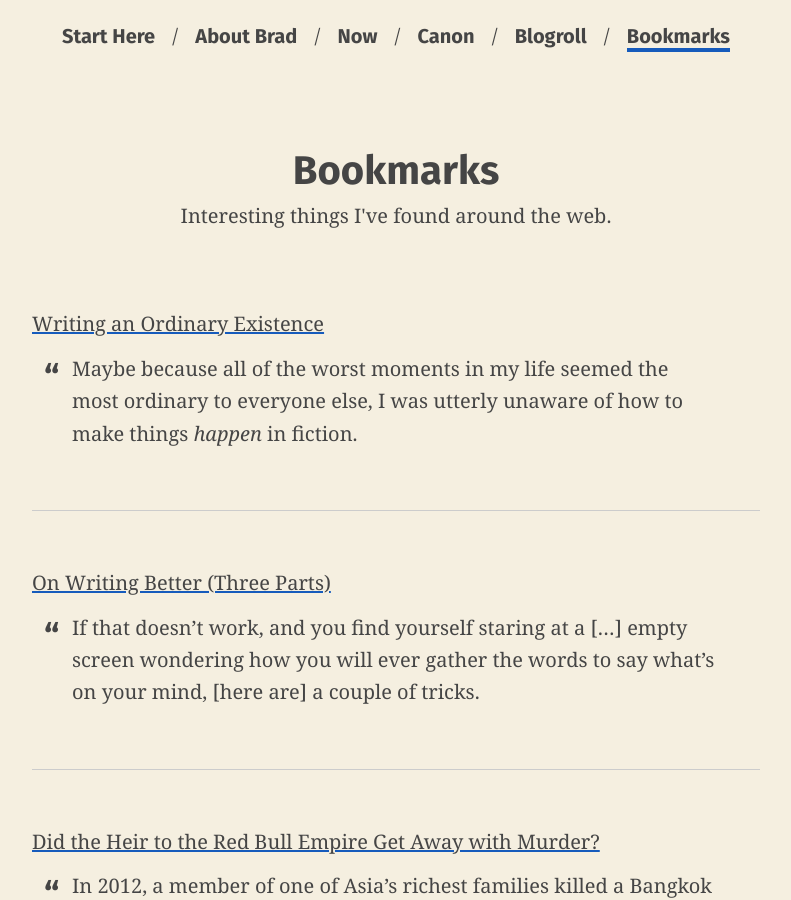
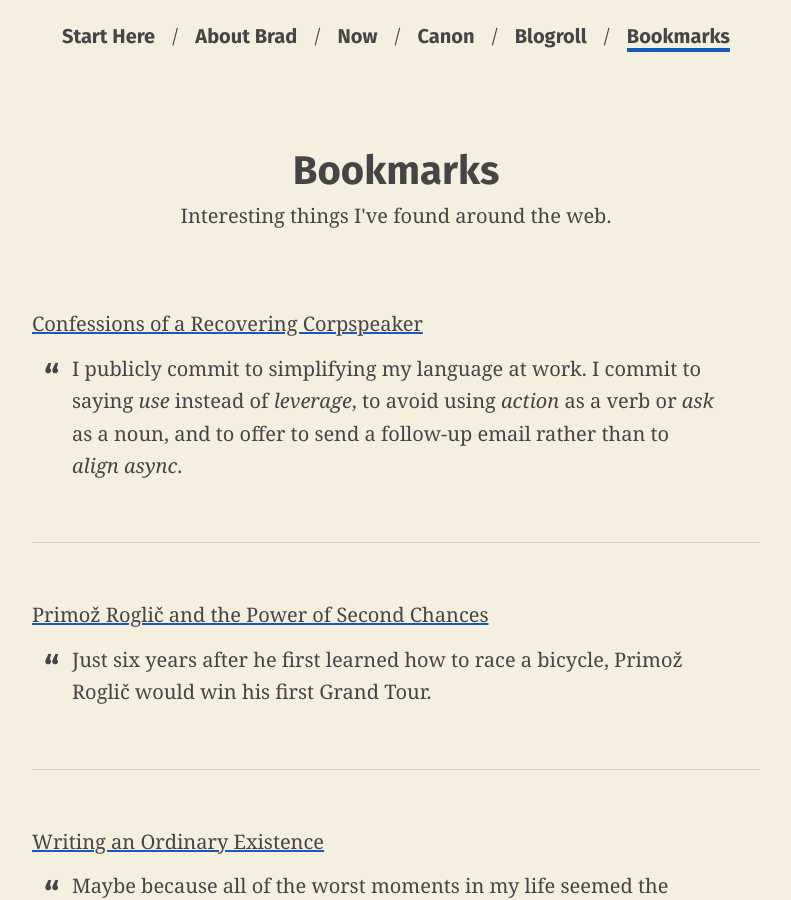
Before and after one commit to bradonomics/bradonomics.com, a Jekyll site: the page built from _pages/bookmarks.html, in a window 1280 px wide and 900 px high. Shown: the whole window, without its empty margins (244-1035 px from the left). Built offline with Jekyll 4.4.1, drawn with Linux system fonts in a browser that asks for light colours.

Commit message:
New bookmarks

```diff
--- a/_data/bookmarks.yml
+++ b/_data/bookmarks.yml
@@ -2,6 +2,16 @@
   quote: |
   link:
   tags: []
+- title: Confessions of a Recovering Corpspeaker
+  quote: |
+    I publicly commit to simplifying my language at work. I commit to saying *use* instead of *leverage*, to avoid using *action* as a verb or *ask* as a noun, and to offer to send a follow-up email rather than to *align async*.
+  link: https://damnoptimist.substack.com/p/confessions-of-a-recovering-corpspeaker
+  tags: []
+- title: Primož Roglič and the Power of Second Chances
+  quote: |
+    Just six years after he first learned how to race a bicycle, Primož Roglič would win his first Grand Tour.
+  link: https://www.bicycling.com/racing/a36727940/primoz-roglic-2021-tour-de-france/
+  tags: ['Cycling']
 - title: Writing an Ordinary Existence
   quote: |
     Maybe because all of the worst moments in my life seemed the most ordinary to everyone else, I was utterly unaware of how to make things *happen* in fiction.
```
